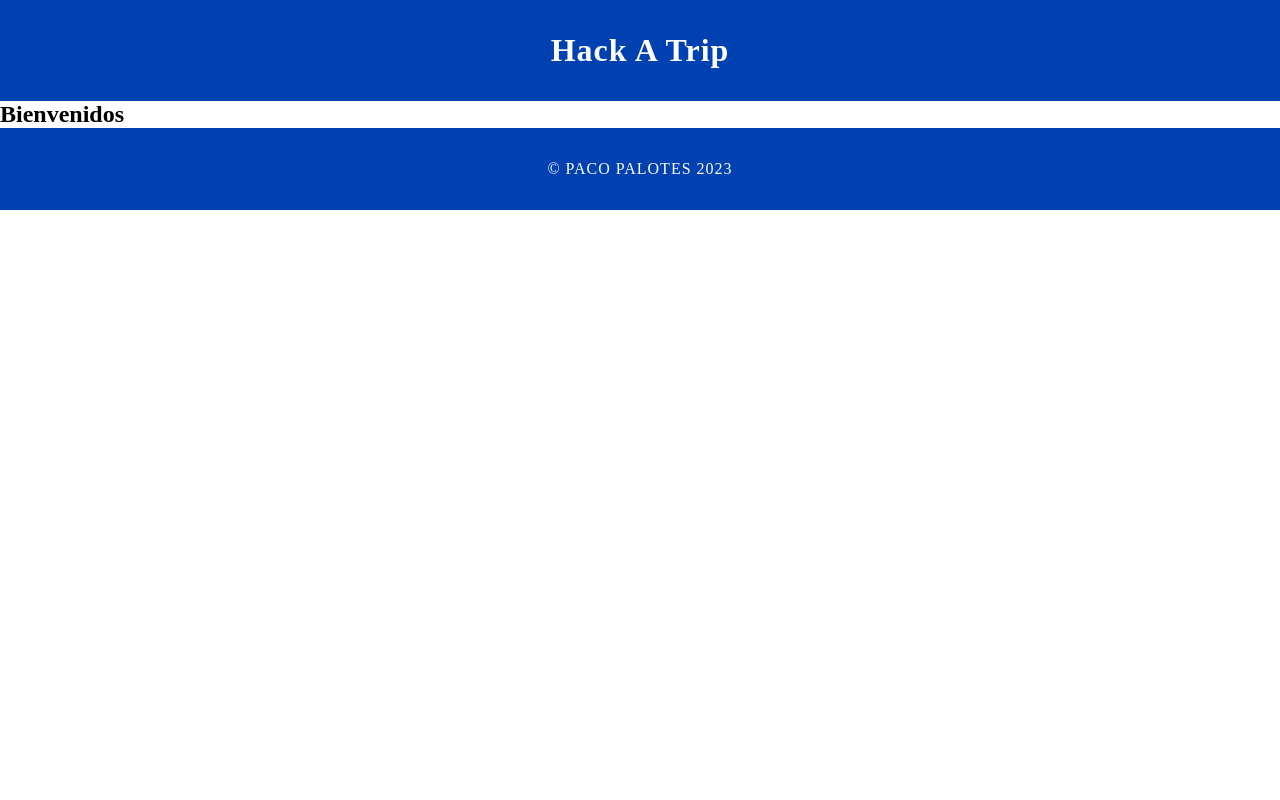
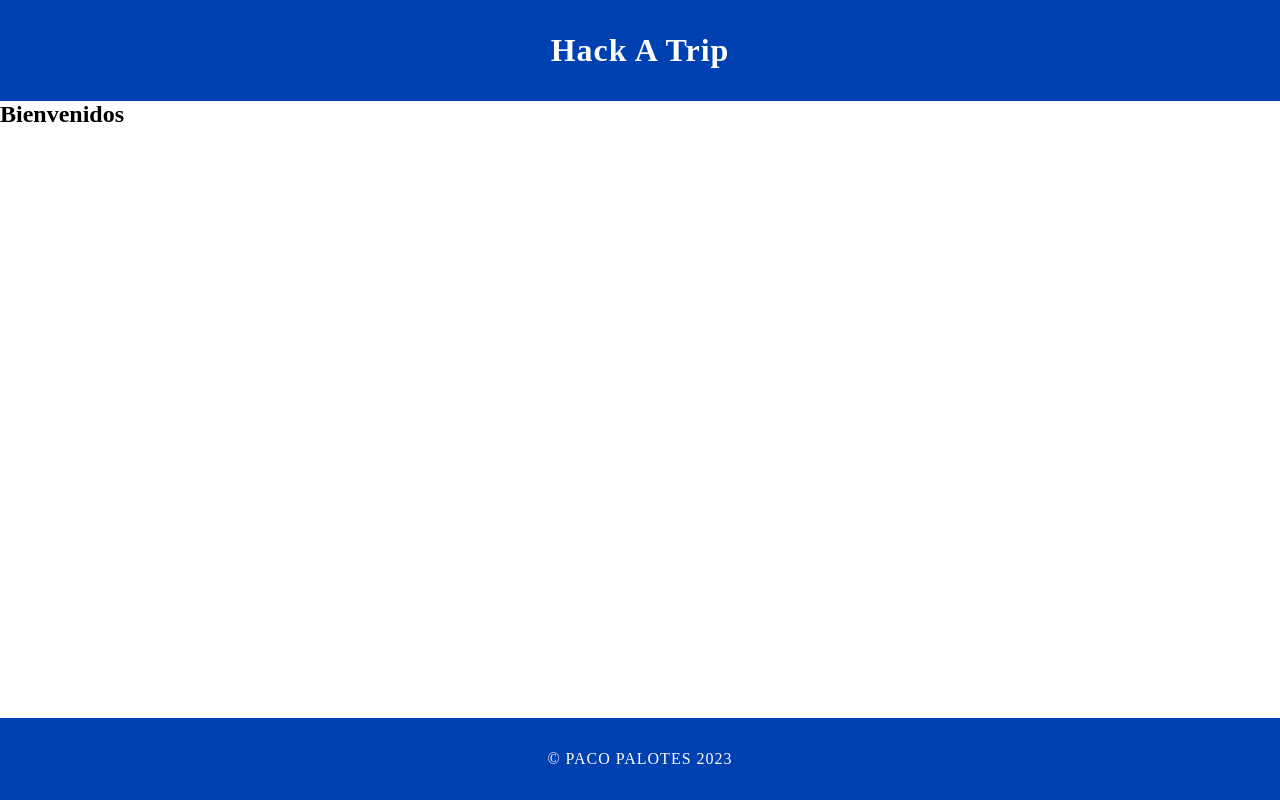
Before and after one commit to josemgm20/hack_a_trip, a React (Vite) app in the folder client/: page / in a window 1280 px wide. Built offline with nearby package versions, Linux system fonts and the light colour scheme.

Commit message:
Actualización mas reciente
Añadidos retoques en el readme y creados varios registros e inicios, (faltan retoques aún)

```diff
--- a/client/src/index.css
+++ b/client/src/index.css
@@ -1,3 +1,4 @@
+/* Desde aqui aplicamos el color al footer y al header, además desde aquí modificamos los márgenes de la página */
 :root {
     --blue-color: #0041B2
 }
@@ -13,3 +14,7 @@ div.app {
     display: flex;
     flex-direction: column;
 }
+
+main {
+    flex-grow: 1;
+}
--- /dev/null
+++ b/client/src/utils/constants.js
@@ -0,0 +1,2 @@
+// En esta carpeta se almacena el token de usuario en el localStorage.
+export const TOKEN_LOCAL_STORAGE_KEY = 'authToken';
```
Also changed, not shown: client/src/services/perfilUser.js (added, +12 -0 lines), client/src/utils/getToken.js (added, +8 -0 lines), client/src/services/publicacionUser.js (added), 2 other files (tests, documents, lock files or other folders).
